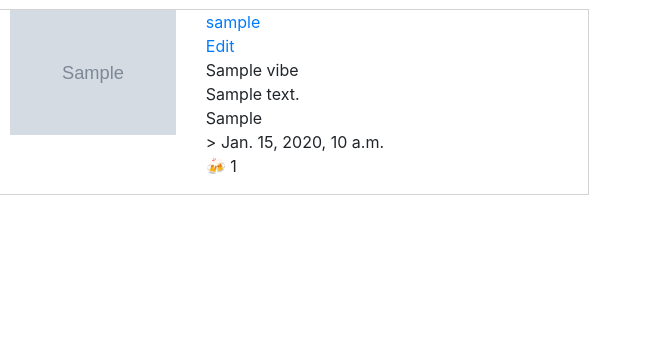
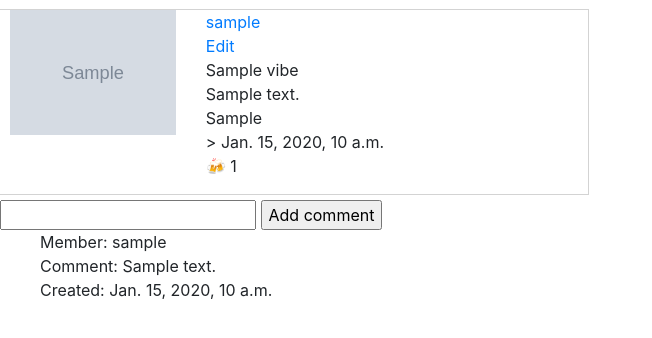
Before and after one commit to mrjohnsonalexander-zz/vibes, a Django app: page /vibe/1 in a window 1280 px wide. Shown: the part 209-547 px from the top of the page, without its empty margins (0-652 px from the left). Run offline with Django 3.2, Linux system fonts and the light colour scheme; a user stored in the database is signed in; tables that the repository leaves empty hold one stand-in row (values such as "Sample post"); grey boxes marked "Sample" are stand-in pictures; some libraries are stand-ins or nearby versions.

Commit message:
Enable commenting on vibe details

```diff
--- a/vibe/forms.py
+++ b/vibe/forms.py
@@ -2,7 +2,7 @@ from django.forms import ModelForm
 from django.db import models
 from django import forms
 
-from vibe.models import Profile, Vibe
+from vibe.models import Profile, Vibe, Comment
 
 
 class ProfileForm(ModelForm):
@@ -15,3 +15,9 @@ class VibeForm(ModelForm):
     class Meta:
         model = Vibe
         fields = ['title', 'creator', 'description', 'location', 'img_url']
+
+
+class CommentForm(ModelForm):
+    class Meta:
+        model = Comment
+        fields = ['comment']
--- a/vibe/models.py
+++ b/vibe/models.py
@@ -50,7 +50,7 @@ class Comment(models.Model):
     vibe = models.ForeignKey(
         Vibe,
         on_delete=models.CASCADE,
-        db_column='listing_id',
+        db_column='vibe_id',
         blank=True,
         null=True)
     comment = models.CharField(max_length=180)
@@ -59,3 +59,6 @@ class Comment(models.Model):
         on_delete=models.CASCADE,
         db_column='member')
     comment_date = models.DateTimeField(auto_created=True)
+
+    def __str__(self):
+        return f'{self.comment} by {self.member}'
--- a/vibe/static/vibe/styles.css
+++ b/vibe/static/vibe/styles.css
@@ -45,3 +45,7 @@
     width: 65%;
     list-style: none;
 }
+
+.vibe-comment {
+    list-style: none;
+}
--- a/vibe/templates/vibe/index.html
+++ b/vibe/templates/vibe/index.html
@@ -33,6 +33,24 @@
         </li>
     </ul>
 </li>
+<form action="{% url 'vibe:comments' vibe.pk %}" method="post">
+{% csrf_token %}
+{{ commentform.comment }}
+<input type="submit" value="Add comment"/>
+</form>
+{% for comment in vibe_comments reversed %}
+<ul class="vibe-comment">
+    <li>
+        Member: {{ comment.member }}
+    </li>
+    <li>
+        Comment: {{ comment.comment }}
+    </li>
+    <li>
+        Created: {{ comment.comment_date }}
+    </li>
+</ul>
+{% endfor %}
 {% elif profile %}
 <h2 class="vibe-profile-name">{{ profile.preferred_name }}</h2>
 <div class="vibe-profile">
@@ -61,7 +79,6 @@
 <div id="vibe">
 </div>
 <div id="community-vibes">
-
 {% for vibe in vibes %}
     <div data-vibeid="{{ vibe.id }}" id="vibe-{{ vibe.id }}" class="vibe-record">
         <a href="{% url 'vibe:vibe' vibe.pk %}">
--- a/vibe/urls.py
+++ b/vibe/urls.py
@@ -11,6 +11,9 @@ urlpatterns = [
     path("profile/<str:username>", views.profile, name="profile"),
     path("vibe", views.vibe, name="vibe"),
     path("vibe/<str:vibe_id>", views.vibe, name="vibe"),
-    path("vibe_details/<str:vibe_id>", views.vibe_details, name="vibe_details"),
+    path("vibe_details/<str:vibe_id>",
+         views.vibe_details,
+         name="vibe_details"),
     path("cheers/<str:vibe_id>", views.cheers, name="cheers"),
+    path("comments/<int:vibe_id>/", views.comments, name="comments"),
 ]
--- a/vibe/views.py
+++ b/vibe/views.py
@@ -9,11 +9,11 @@ from django.shortcuts import render
 from django.urls import reverse
 from django.views.decorators.csrf import csrf_exempt, requires_csrf_token
 
-from vibe.forms import ProfileForm, VibeForm
+from vibe.forms import ProfileForm, VibeForm, CommentForm
 
 import json
 
-from vibe.models import User, Vibe, Profile
+from vibe.models import User, Vibe, Profile, Comment
 
 
 def index(request):
@@ -116,13 +116,14 @@ def vibe(request, vibe_id=None):
             })
     elif request.method == "PUT":
         if request.user.is_authenticated:
-            print('Updating vibe')
             body = json.loads(request.body.decode('utf-8'))
             vibe = Vibe.objects.prefetch_related('creator').get(pk=vibe_id)
             # Can only update vibes created
             if vibe.creator.username != request.user.username:
-                print("Unauthorized editing was prevented")
-                return HttpResponse(f"Must login as {vibe.creator} to update vibe {vibe_id}", status=401)
+                return HttpResponse(
+                    f"Login as {vibe.creator} to update vibe {vibe_id}",
+                    status=401,
+                )
             vibe.title = body['title']
             vibe.description = body['description']
             vibe.location = body['location']
@@ -142,8 +143,14 @@ def vibe(request, vibe_id=None):
     else:
         if request.user.is_authenticated:
             vibe = Vibe.objects.get(pk=vibe_id)
+            commentform = CommentForm()
+            vibe_comments = Comment.objects \
+                .prefetch_related('vibe') \
+                .filter(vibe_id=vibe_id)
             return render(request, "vibe/index.html", {
-                'vibe': vibe
+                'vibe': vibe,
+                'vibe_comments': vibe_comments,
+                'commentform': commentform,
             })
         else:
             return render(request, "vibe/login.html", {
@@ -264,3 +271,28 @@ def cheers(request, vibe_id):
             print(f"User cheers vibe {vibe_id}")
         vibe.save()
         return HttpResponse(status=200)
+
+
+def comments(request, vibe_id):
+    """
+    Create vibe comment.
+    """
+    if request.method == "POST":
+        vibe = Vibe.objects.get(pk=vibe_id)
+        commentform = CommentForm(request.POST)
+        # Require user authentication
+        if commentform.is_valid() and request.user.is_authenticated:
+            # Save listing comment
+            comment = commentform.save(commit=False)
+            comment.vibe_id = vibe.pk
+            comment.member = request.user
+            comment.comment_date = datetime.now()
+            comment.save()
+            return HttpResponseRedirect(reverse(
+                "vibe:vibe",
+                kwargs={'vibe_id': vibe_id},
+                ))
+        else:
+            return render(request, "vibe/login.html", {
+                "message": "Must login to comment on vibe."
+            })
```
Also changed, not shown: README.md, vibe/migrations/0002_auto_20210424_1733.py (added).
